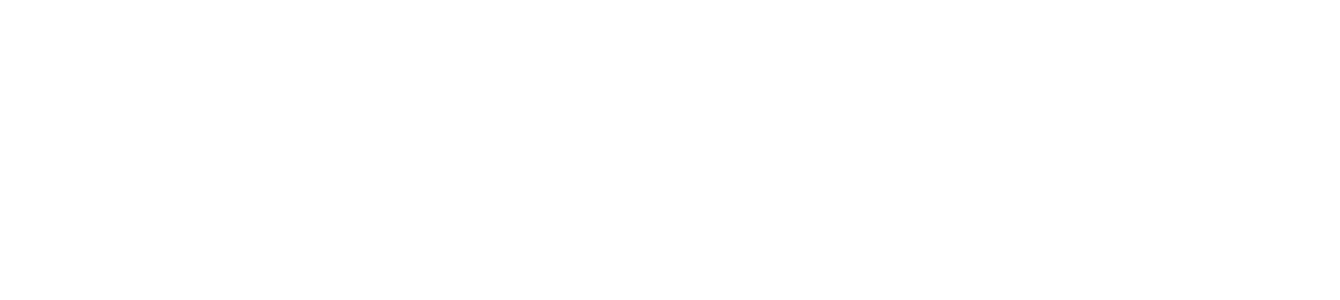
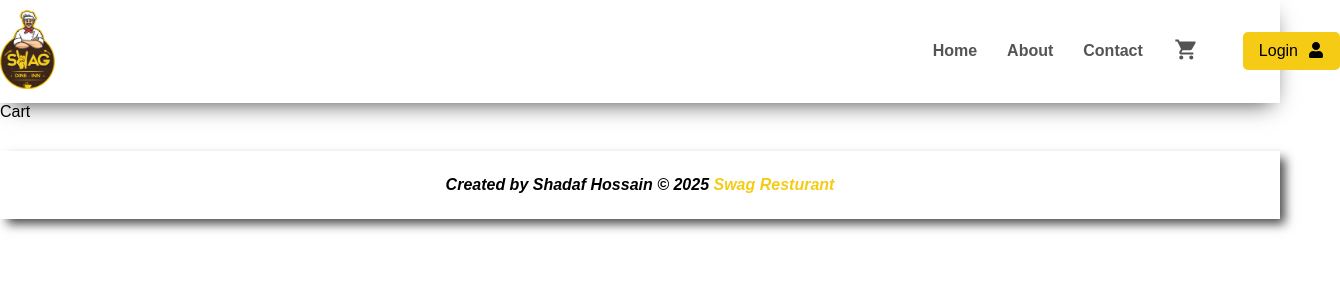
Before and after one commit to shadafhossain01/Swag-Resturant, a React (Vite) app: page /cart in a window 1280 px wide. Before the commit this address had no page. Shown: the top 300 px of the page, 1340 px wide, since content can reach past the window. Built offline with nearby package versions, Linux system fonts and the light colour scheme.

Commit message:
Redux setup Done

```diff
--- a/package.json
+++ b/package.json
@@ -10,9 +10,11 @@
     "preview": "vite preview"
   },
   "dependencies": {
+    "@reduxjs/toolkit": "^2.7.0",
     "react": "^19.0.0",
     "react-dom": "^19.0.0",
     "react-icons": "^5.5.0",
+    "react-redux": "^9.2.0",
     "react-router-dom": "^7.5.1"
   },
   "devDependencies": {
--- a/src/App.jsx
+++ b/src/App.jsx
@@ -4,6 +4,7 @@ import Home from "./pages/Home"
 import About from "./pages/About"
 import Contact from "./pages/Contact"
 import Resturant from "./pages/Resturant"
+import Cart from "./pages/Cart"
 
 function App() {
   return (
@@ -14,6 +15,7 @@ function App() {
         <Route path="/about" element={<About />} />
         <Route path="/contact" element={<Contact />} />
         <Route path="/resturant/:id" element={<Resturant/>} />
+        <Route path="/cart" element={<Cart/>}/>
          </Route>
     </Routes>
     </>
--- a/src/component/Navbar.jsx
+++ b/src/component/Navbar.jsx
@@ -13,7 +13,7 @@ return(
     <li> <Link to="/"> Home </Link></li>
     <li> <Link to="/about"> About </Link></li>
     <li> <Link to="/contact"> Contact </Link></li>
-    <li> <IoMdCart/> </li>
+    <li> <Link to="/cart"> <IoMdCart/> </Link> </li>
     <button>Login <FaUser/> </button>
     </ul>
     </div>
--- a/src/index.css
+++ b/src/index.css
@@ -60,6 +60,7 @@ align-items: center;
 .navbar-menu li svg{
     font-size: 25px;
     cursor: pointer;
+    margin-right: 25px;
 }
 
 .navbar-menu button{
--- a/src/main.jsx
+++ b/src/main.jsx
@@ -2,9 +2,13 @@ import { createRoot } from 'react-dom/client'
 import './index.css'
 import App from './App.jsx'
 import { BrowserRouter } from "react-router";
+import store from './store.js'
+import { Provider } from 'react-redux'
 
 createRoot(document.getElementById('root')).render(
+    <Provider store={store}>
     <BrowserRouter>
     <App />
     </BrowserRouter>
+    </Provider>
 )
--- /dev/null
+++ b/src/pages/Cart.jsx
@@ -0,0 +1,9 @@
+import React from 'react'
+
+const Cart = () => {
+  return (
+    <div>Cart</div>
+  )
+}
+
+export default Cart
--- /dev/null
+++ b/src/slices/cartSlice.jsx
@@ -0,0 +1,21 @@
+import { createSlice } from '@reduxjs/toolkit'
+
+export const cartSlice = createSlice({
+  name: 'cart',
+  initialState: {
+    Item:[]
+  },
+  reducers: {
+    addToCart:(state,action)=>{
+        state.Item.push(action.payload)
+    },
+    clearCart:(state)=>{
+        state.Item=[]
+    }
+  }
+})
+
+// Action creators are generated for each case reducer function
+export const { addToCart, clearCart } = cartSlice.actions
+
+export default cartSlice.reducer
--- /dev/null
+++ b/src/store.js
@@ -0,0 +1,8 @@
+import { configureStore } from '@reduxjs/toolkit'
+import { cartSlice } from './slices/cartSlice'
+
+export default configureStore({
+  reducer: {
+    cart:cartSlice
+  }
+})
```
Also changed, not shown: 1 other file (tests, documents, lock files or other folders).
